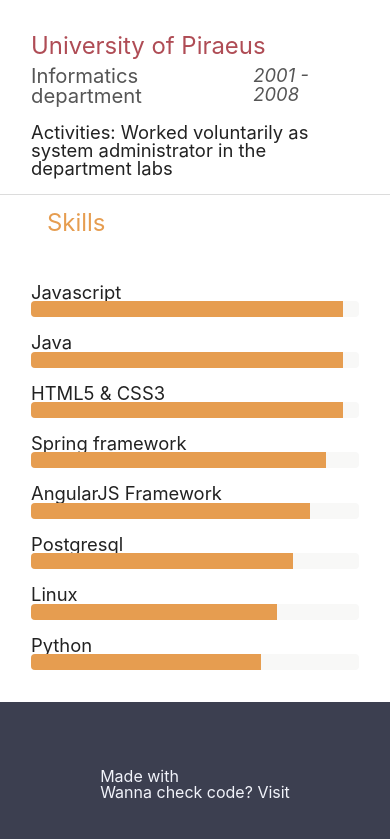
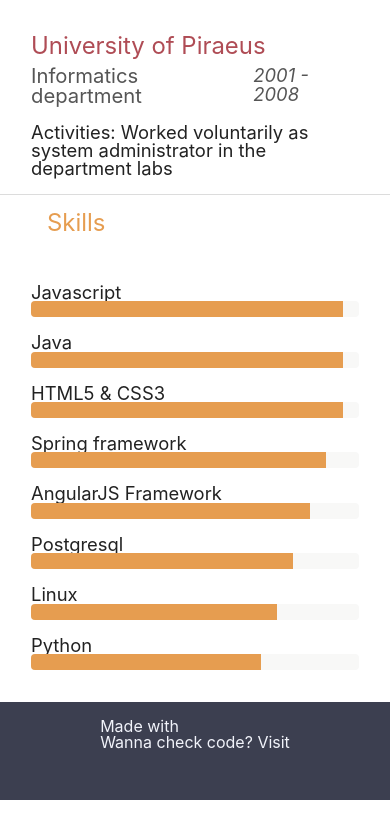
Before and after one commit to trelo-bifteki/www.trelobifteki.com, a Vue app: page / in a window 390 px wide. Shown: the part 2699-3538 px from the top of the page. After the commit the page ends 3499 px from the top, so only its background shows below. Built offline with nearby package versions, Linux system fonts and the light colour scheme.

Commit message:
Extract footer into separate module

```diff
--- a/src/App.vue
+++ b/src/App.vue
@@ -2,7 +2,6 @@
 import 'reset-css';
 import MainFooter from '@/components/MainFooter';
 import MainHeader from '@/components/MainHeader';
-import SocialLinks from '@/components/SocialLinks';
 
 export default {
   name: 'App',
@@ -13,7 +12,6 @@ export default {
   components: {
     MainFooter,
     MainHeader,
-    SocialLinks,
   },
 };
 </script>
@@ -27,30 +25,8 @@ export default {
     <div class="index__container">
       <router-view/>
     </div>
-    <div  class="app__filler">
-    </div>
+    <div  class="app__filler"></div>
     <MainFooter />
-    <footer class="footer">
-      <div class="footer__container">
-        <div class="footer__footnote">
-          <div>
-            Made with
-            <i class="footer__heart icon-heart"></i>
-          </div>
-          <div>
-            Wanna check code? Visit
-            <a
-               class="link__github"
-               href="https://github.com/trelo-bifteki/www.trelobifteki.com"
-               rel="noreferrer"
-            >
-              <i class="icon-github"></i>
-            </a>
-          </div>
-        </div>
-        <SocialLinks></SocialLinks>
-      </div>
-    </footer>
   </div>
 </template>
 
@@ -59,7 +35,6 @@ export default {
 @import 'assets/common.css';
 @import 'assets/button.css';
 @import 'assets/blog-content.css';
-@import 'scss/breakpoints';
 @import 'scss/variables';
 
 html,
@@ -83,46 +58,4 @@ body {
     flex: 1 1 auto;
   }
 }
-
-.footer {
-  background: $color-header-background;
-  color: $color-header-foreground;
-  display: block;
-  padding: $space;
-}
-
-.footer__container {
-  align-items: center;
-  display: flex;
-  flex-direction: row;
-  margin-left: auto;
-  margin-right: auto;
-  max-width: 80rem;
-}
-
-.footer__footnote {
-  display: flex;
-  flex-direction: row;
-  flex-grow: 1;
-}
-
-.footer__heart {
-  color: $color-theme-red
-}
-
-.link__github {
-  color: $color-theme-orange;
-}
-
-@include media-breakpoint-small {
-  .footer__container {
-    flex-direction: column;
-  }
-
-  .footer__footnote {
-    flex-direction: column;
-    margin-bottom: $space;
-  }
-}
-
 </style>
--- a/src/components/MainFooter.vue
+++ b/src/components/MainFooter.vue
@@ -12,6 +12,22 @@
 <template>
   <div class="main-footer">
     <div class="main-footer__container">
+      <div class="main-footer__footnote">
+        <div>
+          Made with
+          <i class="main-footer__heart icon-heart" />
+        </div>
+        <div>
+          Wanna check code? Visit
+          <a
+            class="main-footer__github"
+            href="https://github.com/trelo-bifteki/www.trelobifteki.com"
+            rel="noreferrer"
+          >
+            <i class="icon-github" />
+          </a>
+        </div>
+      </div>
       <SocialLinks />
     </div>
   </div>
@@ -34,6 +50,29 @@
       align-items: center;
       display: flex;
       flex-direction: row;
+
+      @include media-breakpoint-small {
+        flex-direction: column;
+      }
+    }
+
+    &__footnote {
+      display: flex;
+      flex-direction: row;
+      flex-grow: 1;
+
+      @include media-breakpoint-small {
+        flex-direction: column;
+        margin-bottom: $space;
+      }
+    }
+
+    &__heart {
+      color: $color-theme-red;
+    }
+
+    &__github {
+      color: $color-theme-orange;
     }
   }
 </style>
```
